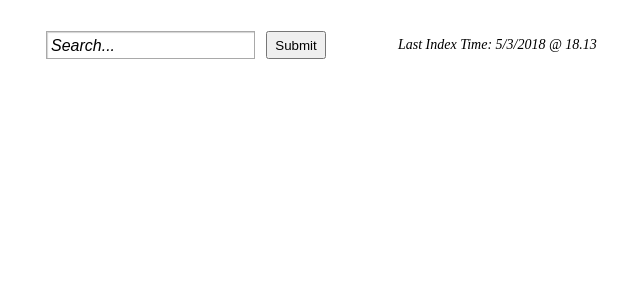
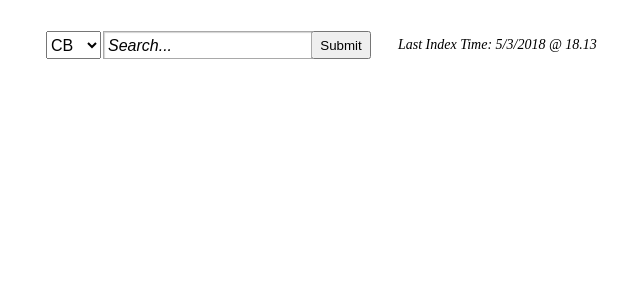
Before and after one commit to stephenfrister/stephenfrister.github.io, a Jekyll site: the page built from scorecard.html, in a window 1280 px wide. Shown: the top 300 px of the page, without its empty margins (7-647 px from the left). Built offline with Jekyll 4.4.1, drawn with Linux system fonts in a browser that asks for light colours; comment, search, counter and statistics services are not loaded.

Commit message:
Search Field Improvements
- added dropdown for legislation types
- changed input field to only accept numbers

```diff
--- a/_includes/head-scorecard.html
+++ b/_includes/head-scorecard.html
@@ -2,7 +2,7 @@
 
   <meta charset="utf-8">
   <meta http-equiv="X-UA-Compatible" content="IE=edge">
-  <meta name="viewport" content="width=650, initial-scale=1">
+  <meta name="viewport" content="width=750, initial-scale=1">
 
    <title></title>
 
--- a/css/scorecard.css
+++ b/css/scorecard.css
@@ -4,51 +4,6 @@ html, body{
     width: 650px;
     -webkit-text-size-adjust:100%;
 }
-
-
-
-.table > thead > tr div, .table > tbody > tr {
-    background-color: #eee;
-}
-.table-header-rotated th.rotate-315 {
-  height: 170px;
-  width: 40px;
-  min-width: 40px;
-  max-width: 40px;
-  position: relative;
-  vertical-align: bottom;
-  font-size: 20px;
-  line-height: 0.8;
-  padding: 0;
-}
-.table-header-rotated th.rotate-315 > div {
-  position: relative;
-  top: 0px;
-  left: 80px;
-  height: 100%;
-  -ms-transform:skew(315deg,0deg);
-  -moz-transform:skew(315deg,0deg);
-  -webkit-transform:skew(315deg,0deg);
-  -o-transform:skew(315deg,0deg);
-  transform:skew(315deg,0deg);
-  overflow: hidden;
-}
-.table-header-rotated th.rotate-315 span {
-  -ms-transform:skew(-315deg,0deg) rotate(315deg);
-  -moz-transform:skew(-315deg,0deg) rotate(315deg);
-  -webkit-transform:skew(-315deg,0deg) rotate(315deg);
-  -o-transform:skew(-315deg,0deg) rotate(315deg);
-  transform:skew(-315deg,0deg) rotate(315deg);
-  position: absolute;
-  bottom: 40px;
-  left: -25px;
-  display: inline-block;
-  width: 100%;
-  width: 85px;
-  text-align: left;
-  white-space: nowrap;
-}
-
 
 
 
@@ -61,50 +16,7 @@ html, body{
     padding: 20px 0 0 40px;
 
 }
-.font-info {
-    font-family: Arial, "Helvetica Neue", Helvetica, sans-serif;
-	font-size: 16px;
-	font-weight: 400;
-	font-style: normal;
-    font-variant: small-caps;
-    padding: 20px 0 0 40px;
-}
-/*
-*/
 
-.font-caps {
-    font-family: Arial, "Helvetica Neue", Helvetica, sans-serif;
-	font-size: 21px;
-	font-weight: 400;
-	font-style: normal;
-    font-variant: small-caps;
-    text-align: center;
-	line-height: 40px;
-    min-height: 40px;
-    max-height: 40px;
-    min-width: 130px;
-    max-width: 130px;
-}
-.font-long-small-caps {
-    background-color: #eee;
-    font-family: Arial, "Helvetica Neue", Helvetica, sans-serif;
-	font-size: 12px;
-	font-weight: 400;
-	font-style: normal;
-    font-variant: small-caps;
-    min-width: 200px;
-    max-width: 200px;
-    min-height: 40px;
-    max-height: 40px;
-    text-align: center;
-}
-
-.results-div {
-    margin: 0 0 0 -10px;
-}
-
-.info {
-}
 .info-td {
     background-color: #FFF;
     text-align: center;
@@ -157,6 +69,7 @@ html, body{
 }
 .results-div {
     margin-top: 35px;
+    margin: 0 0 0 -10px;
 }
 .results-combined-div {
     margin: 35px 0 0 0;
@@ -176,7 +89,13 @@ html, body{
 */
 .search-div {
     margin: 0 0 0 45px;
-    width: 280px;
+    width: 325px;
+}
+.search-select {
+    font-size: 1em !important;
+    float: left;
+    height: 1.75em;
+    margin-top: 5px;
 }
 .search-field {
     font-size: 1em !important;
@@ -186,15 +105,9 @@ html, body{
     vertical-align: middle;
     margin-top: 5px;
     height: 1.3em;
-
     width: 200px;
+    margin: 0px 0px 0px 57px;
 }
-/*
-    height: 12px;
-    height: 16px;
-    height: 19px;
-    height: 24px;
-*/
 .search-button {
     width: 60px;
     height: 2.1em;
@@ -223,7 +136,82 @@ html, body{
 }
 
 
+.font-info {
+    font-family: Arial, "Helvetica Neue", Helvetica, sans-serif;
+	font-size: 16px;
+	font-weight: 400;
+	font-style: normal;
+    font-variant: small-caps;
+    padding: 20px 0 0 40px;
+}
+.font-caps {
+    font-family: Arial, "Helvetica Neue", Helvetica, sans-serif;
+	font-size: 21px;
+	font-weight: 400;
+	font-style: normal;
+    font-variant: small-caps;
+    text-align: center;
+	line-height: 40px;
+    min-height: 40px;
+    max-height: 40px;
+    min-width: 130px;
+    max-width: 130px;
+}
+.font-long-small-caps {
+    background-color: #eee;
+    font-family: Arial, "Helvetica Neue", Helvetica, sans-serif;
+	font-size: 12px;
+	font-weight: 400;
+	font-style: normal;
+    font-variant: small-caps;
+    min-width: 200px;
+    max-width: 200px;
+    min-height: 40px;
+    max-height: 40px;
+    text-align: center;
+}
 
+.table > thead > tr div, .table > tbody > tr {
+    background-color: #eee;
+}
+.table-header-rotated th.rotate-315 {
+  height: 170px;
+  width: 40px;
+  min-width: 40px;
+  max-width: 40px;
+  position: relative;
+  vertical-align: bottom;
+  font-size: 20px;
+  line-height: 0.8;
+  padding: 0;
+}
+.table-header-rotated th.rotate-315 > div {
+  position: relative;
+  top: 0px;
+  left: 80px;
+  height: 100%;
+  -ms-transform:skew(315deg,0deg);
+  -moz-transform:skew(315deg,0deg);
+  -webkit-transform:skew(315deg,0deg);
+  -o-transform:skew(315deg,0deg);
+  transform:skew(315deg,0deg);
+  overflow: hidden;
+}
+.table-header-rotated th.rotate-315 span {
+  -ms-transform:skew(-315deg,0deg) rotate(315deg);
+  -moz-transform:skew(-315deg,0deg) rotate(315deg);
+  -webkit-transform:skew(-315deg,0deg) rotate(315deg);
+  -o-transform:skew(-315deg,0deg) rotate(315deg);
+  transform:skew(-315deg,0deg) rotate(315deg);
+  position: absolute;
+  bottom: 40px;
+  left: -25px;
+  display: inline-block;
+  width: 100%;
+  width: 85px;
+  text-align: left;
+  white-space: nowrap;
+}
 
 
 
--- a/scorecard.html
+++ b/scorecard.html
@@ -14,7 +14,22 @@ title: "Scorecard"
     <br>
 
     <div id="id-search" class ="search-div">
-        <div id="id-search-field" class ="search-field" contenteditable="true" data-text="Search..."></div>
+
+        <div >
+            <select id="id-search-select" class="search-select">
+                <option value="Appt">Appt</option>
+                <option value="CB" selected="selected">CB</option>
+                <option value="CF">CF</option>
+                <option value="GS">GS</option>
+                <option value="Inf">Inf</option>
+                <option value="IRC">IRC</option>
+                <option value="Min">Min</option>
+                <option value="Res">Res</option>
+                <option value="SLI">SLI</option>
+            </select>
+        </div>
+
+        <div id="id-search-field" class ="search-field numOnly" contenteditable="true" data-text="Search..."></div>
         <div id="id-search-button" class ="search-button-div">
             <button id="id-search-button" class ="search-button" onclick="searchSubmit()">Submit</button></div>
         <div id="id-search-time" class="search-time">Last Index Time: 5/3/2018 @ 18.13</div>
--- a/scripts/scorecard.js
+++ b/scripts/scorecard.js
@@ -16,16 +16,11 @@ function searchSubmit(){
 
     sendZero()
 
-    search = document.getElementById('id-search-field').innerText;
+    searchValue = document.getElementById('id-search-field').innerText;
+    searchType = document.getElementById('id-search-select').value;
+    search = searchType + " " + searchValue.trim().replace(/ /g,'');
 
-    //CB 119123
-    //CB 119215
-    //CB 119130
-    //CF 312905
-
-    // cb -> CB
-    // cf -> CF
-    // appt -> Appt
+    // console.log( "searchType: " + search )
 
     searchMatterFile( search )
     getVoteTypes()
@@ -114,7 +109,8 @@ function searchMatterFile( search ) {
     // clear data on new search
     voteData = {}
 
-    console.log( "search: " + search )
+    //console.log( "search: " + search )
+
     document.getElementById('id-results').innerHTML = "";
     document.getElementById('id-summary').innerHTML = "";
     document.getElementById('id-info').innerHTML = "";
@@ -282,11 +278,29 @@ function sendZero()
 	});
 }
 
+var ctrlDown = false;
 document.addEventListener("keydown", keyDownTextField, false);
 function keyDownTextField(e) {
     if( e.keyCode == 13 ) {
         e.preventDefault()
         searchSubmit()
+    }
+    if( e.keyCode == 17 ) {
+        ctrlDown = true;
+    }
+    if( document.activeElement.className.split(" ").indexOf("numOnly") > -1 )
+    {
+        if( (!ctrlDown) ) {
+            if( (e.keyCode >= 65) && (e.keyCode <= 90) ){
+                e.preventDefault()
+            }
+        }
+    }
+}
+document.addEventListener("keyup", keyUpTextField, false);
+function keyUpTextField(e) {
+    if( e.keyCode == 17 ) {
+        ctrlDown = false;
     }
 }
 
```
